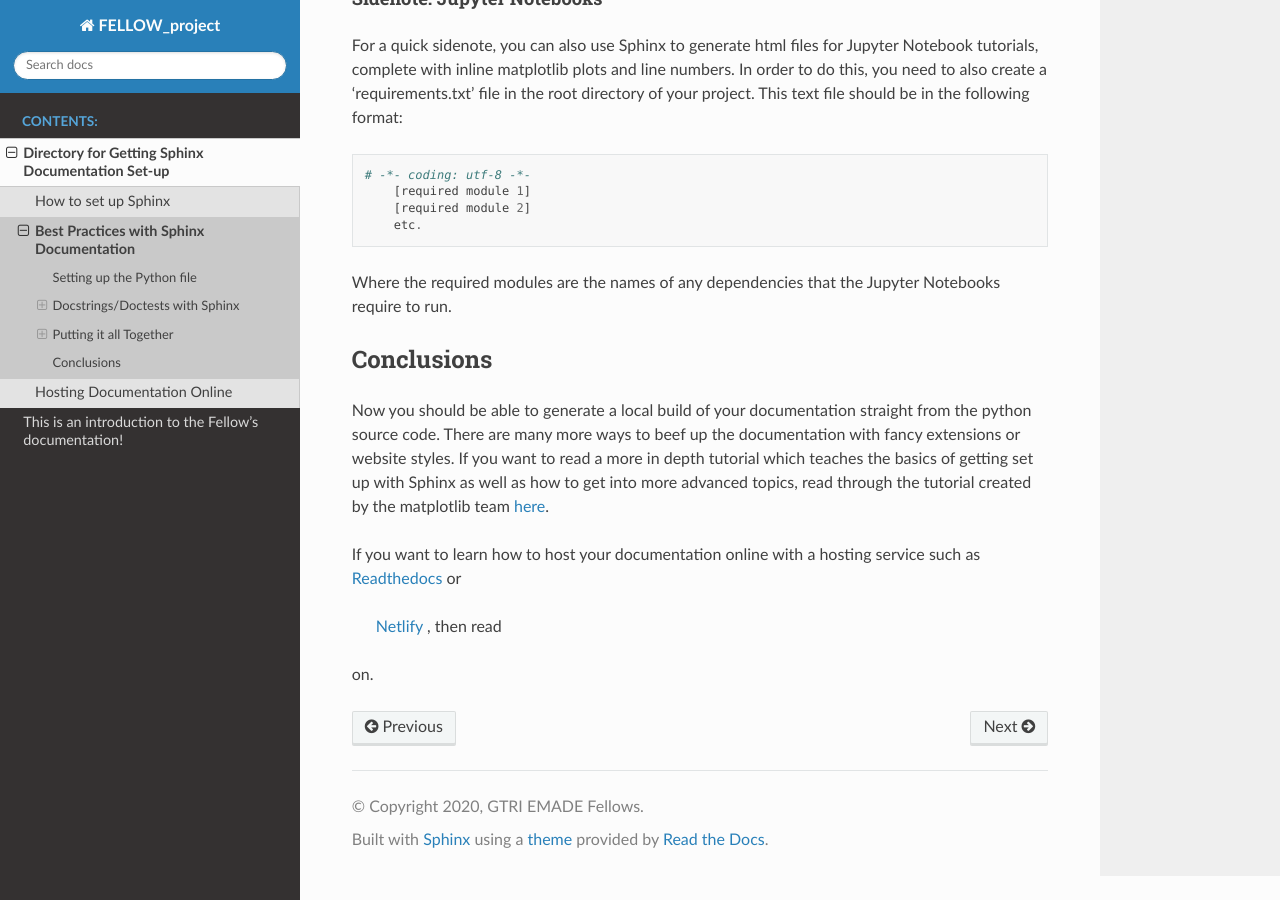
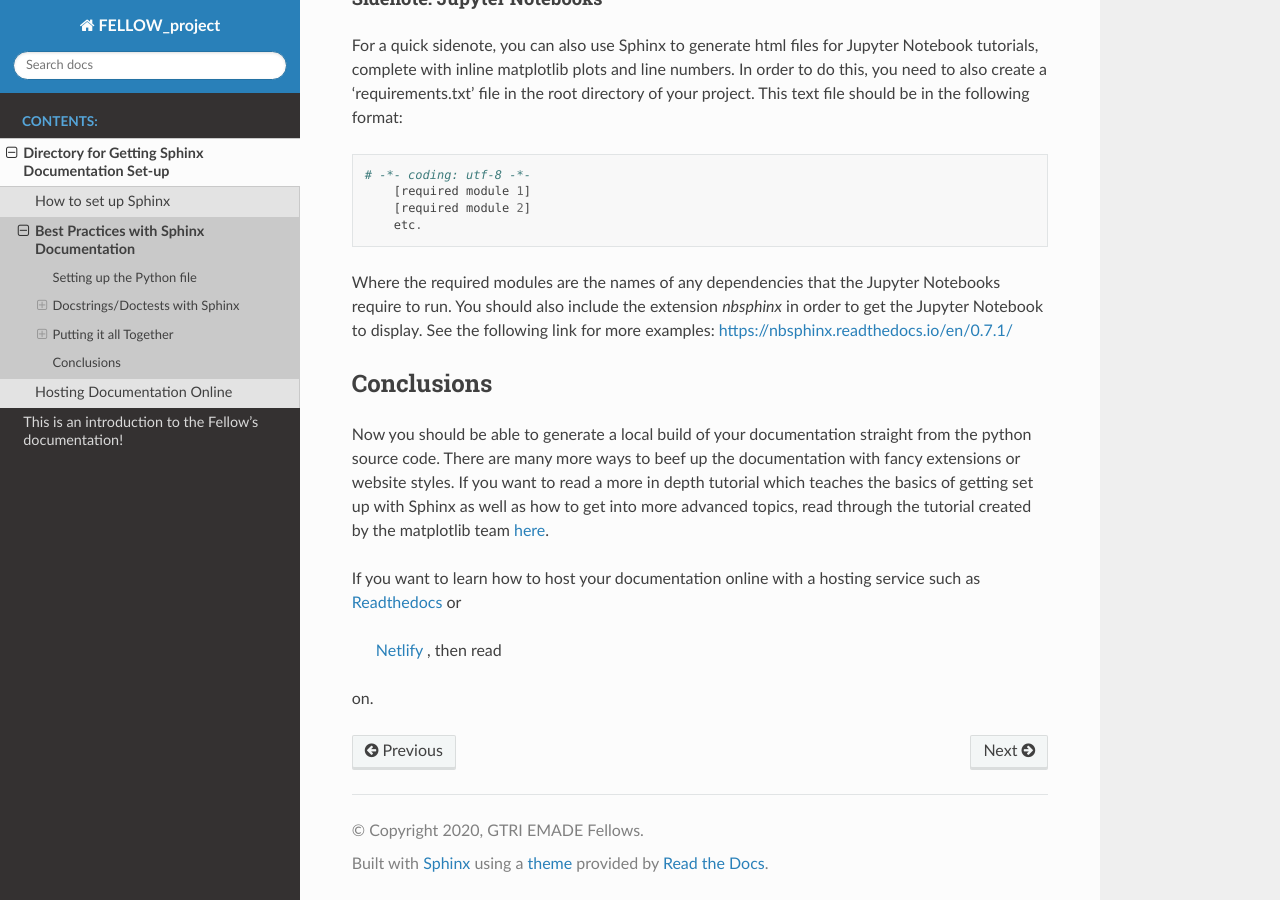
Before and after one commit to JohnFoolish/DocumentationDemo, a Sphinx documentation site: the page built from doc/source/setup_docs/best_practices.rst, in a window 1280 px wide and 900 px high, scrolled down 3047 px. Built offline with Sphinx 7.4.7 and the Read the Docs theme 2.0.0, drawn with Linux system fonts in a browser that asks for light colours.

```diff
--- a/doc/source/setup_docs/best_practices.rst
+++ b/doc/source/setup_docs/best_practices.rst
@@ -158,7 +158,10 @@ text file should be in the following format: ::
 	etc.
 
 Where the required modules are the names of any dependencies that the
-Jupyter Notebooks require to run.
+Jupyter Notebooks require to run. You should also include the
+extension *nbsphinx* in order to get the Jupyter Notebook to
+display. See the following link for more examples:
+`<https://nbsphinx.readthedocs.io/en/0.7.1/>`_
 
 
 
```
Also changed, not shown: doc/source/setup_docs/website_hosting.rst (+45 -0 lines).
